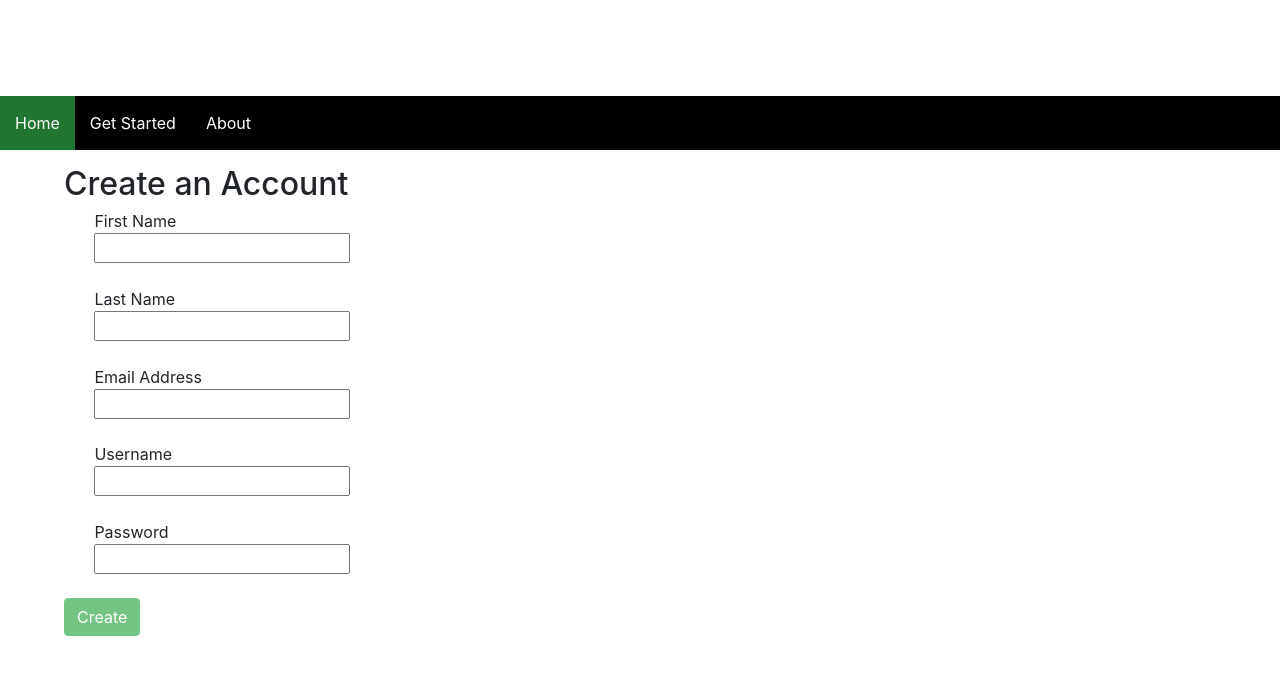
After one commit to kiwiko123/djdashboard, a Django app: a page that uses flick/templates/flick/base.html in a window 1280 px wide. The commit adds this page. Shown: the top 675 px of the page. Run offline with Django 3.2, Linux system fonts and the light colour scheme; parts of the project's set-up code (start-up, migrations or seed data) failed here and were passed over; some libraries are stand-ins or nearby versions.

Commit message:
add create-user page, static/common js

```diff
--- a/flick/static/flick/css/common.css
+++ b/flick/static/flick/css/common.css
@@ -17,6 +17,28 @@
 .background-image {
     width: 100%;
     height: 100%;
+}
+
+.text-box-invalid {
+    border-color: red;
+    border-style: solid;
+}
+
+.input-text-box-label {
+    margin: 0;
+}
+
+.input-text-box {
+    display: block;
+    margin-bottom: 2%;
+}
+
+.form-container {
+    padding-left: 5%;
+}
+
+.input-container {
+    padding-left: 2.5%;
 }
 
 .no-bullets {
--- /dev/null
+++ b/flick/static/flick/css/create-account.css
@@ -0,0 +1,20 @@
+.login-text-box {
+	display: block;
+}
+
+.login-box-label {
+	margin: 0;
+}
+
+#login-body {
+	margin-left: 5%;
+}
+
+#login-username-box {
+	margin-bottom: 2%;
+}
+
+#btn-login {
+	width: 20%;
+	margin-top: 5%;
+}
--- a/flick/templates/flick/base.html
+++ b/flick/templates/flick/base.html
@@ -4,7 +4,6 @@
     {% load static %}
 	<head>
 		<script src="https://code.jquery.com/jquery-3.2.1.slim.min.js" integrity="sha256-k2WSCIexGzOj3Euiig+TlR8gA0EmPjuc79OEeY5L45g=" crossorigin="anonymous"></script>
-		<script src="{% static 'flick/js/common.js' %}"></script>
 		<link rel="stylesheet" href="https://maxcdn.bootstrapcdn.com/bootstrap/4.0.0-beta/css/bootstrap.min.css" integrity="sha384-/Y6pD6FV/Vv2HJnA6t+vslU6fwYXjCFtcEpHbNJ0lyAFsXTsjBbfaDjzALeQsN6M" crossorigin="anonymous">
 		<link rel="stylesheet" type="text/css" href="{% static "flick/css/common.css" %}">
 
@@ -43,13 +42,13 @@
 				$("#nav-bar-list li").each(function(index, li){ $(li).click(function(){ makeNavButtonActive(li); }) });
 			}
 
-			function fieldEmpty(element) {
-				return $(element).val().length === 0;
-			}
+			// function fieldEmpty(element) {
+			// 	return $(element).val().length === 0;
+			// }
 
 			$(document).ready(function() {
 				initNavBar();
-				makeNavButtonActive("#nav-bar-home");
+				//makeNavButtonActive("#nav-bar-home");
 			});
 		</script>
 	</header>
--- /dev/null
+++ b/flick/templates/flick/create-account.html
@@ -0,0 +1,47 @@
+<!DOCTYPE html>
+
+{% extends "flick/base.html" %}
+{% load static %}
+
+<html lang="en">
+	{% block head %}
+		<title>Flick - Create Account</title>
+		<link rel="stylesheet" type="text/css" href="{% static "flick/css/create-account.css" %}">
+	{% endblock %}
+
+	{% block body %}
+		<div class="form-container" id="create-body">
+			<h2>Create an Account</h2>
+
+			<form action="{% url 'flick:create-account' %}" method="post">
+				{% csrf_token %}
+
+				<div class="input-container">
+					<label class="input-text-box-label" for="first-name-box">First Name</label>
+					<input type="text" name="first_name" class="input-text-box" id="first-name-box"/>
+
+					<label class="input-text-box-label" for="last-name-box">Last Name</label>
+					<input type="text" name="last_name" class="input-text-box" id="last-name-box"/>
+
+					<label class="input-text-box-label" for="email-box">Email Address</label>
+					<input type="text" name="email" class="input-text-box" id="email-address-box"/>
+
+					<label class="input-text-box-label" for="username-box">Username</label>
+					<input type="text" name="username" class="input-text-box" id="username-box"/>
+
+					<label class="input-text-box-label" for="password-box">Password</label>
+					<input type="password" name="password" class="input-text-box" id="password-box"/>
+				</div>
+
+				<button type="submit" class="btn btn-success btn-md disabled" id="btn-create">Create</button>
+			</form>
+		</div>
+
+		<script type="text/javascript">
+
+			$(document).ready(function(){
+			});
+		</script>
+	{% endblock %}
+
+</html>
--- a/flick/urls.py
+++ b/flick/urls.py
@@ -5,4 +5,5 @@ app_name = 'flick'
 urlpatterns = [
         url(r'^$', views.IndexView.as_view(), name='index'),
         url(r'^login/$', views.LoginView.as_view(), name='login'),
+        url(r'^create-acccount/$', views.CreateAccountView.as_view(), name='create-account'),
     ]
--- a/flick/views.py
+++ b/flick/views.py
@@ -30,3 +30,17 @@ class LoginView(generic.TemplateView):
         """ Invoked on page submit """
         assert request.method == 'POST', 'expected POST request; received {0}'.format(request.method)
         return render(request, template_name=self.template_name, context=context)
+
+
+class CreateAccountView(generic.TemplateView):
+    template_name = 'flick/create-account.html'
+
+    def get(self, request: HttpRequest) -> HttpResponse:
+        """ Invoked on page load """
+        assert request.method == 'GET', 'expected GET request; received {0}'.format(request.method)
+        return super().get(request)
+
+    def post(self, request: HttpRequest) -> HttpResponse:
+        """ Invoked on page submit """
+        assert request.method == 'POST', 'expected POST request; received {0}'.format(request.method)
+        return render(request, template_name=self.template_name, context=context)
```
Also changed, not shown: flick/static/flick/js/common.js (added, +24 -0 lines), flick/templates/flick/login.html (+4 -4 lines).
